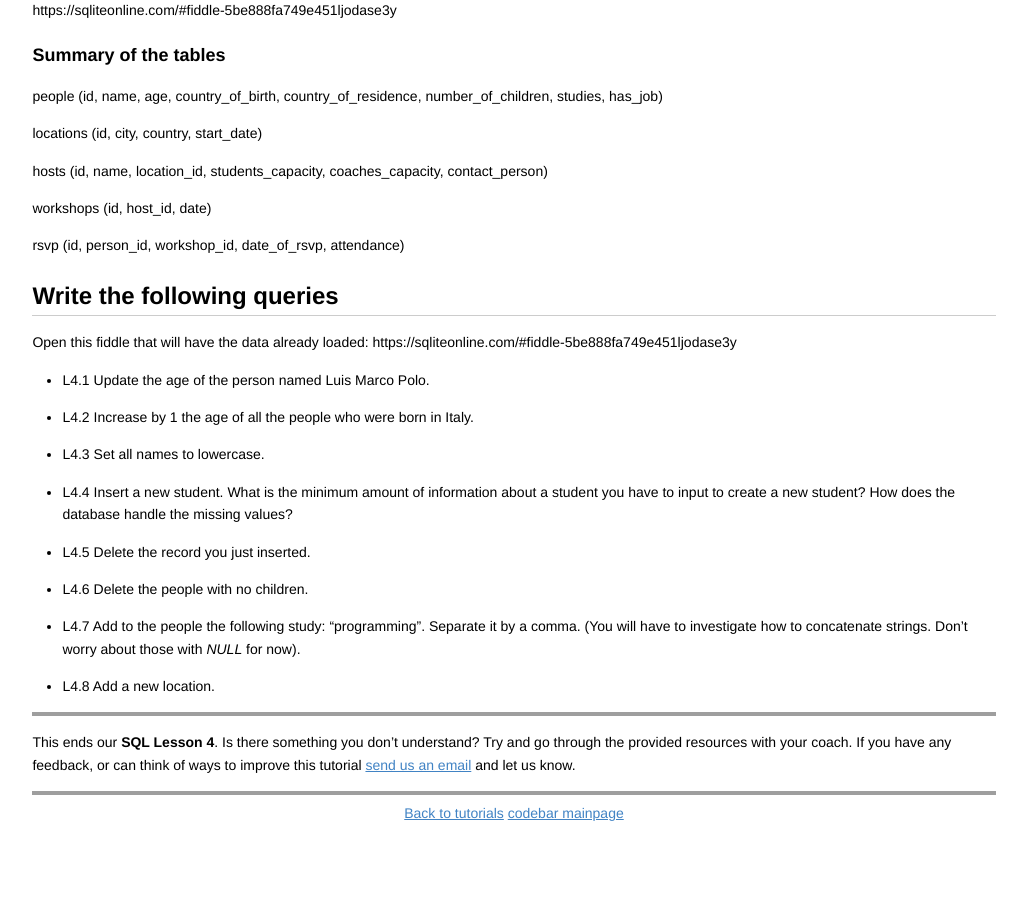
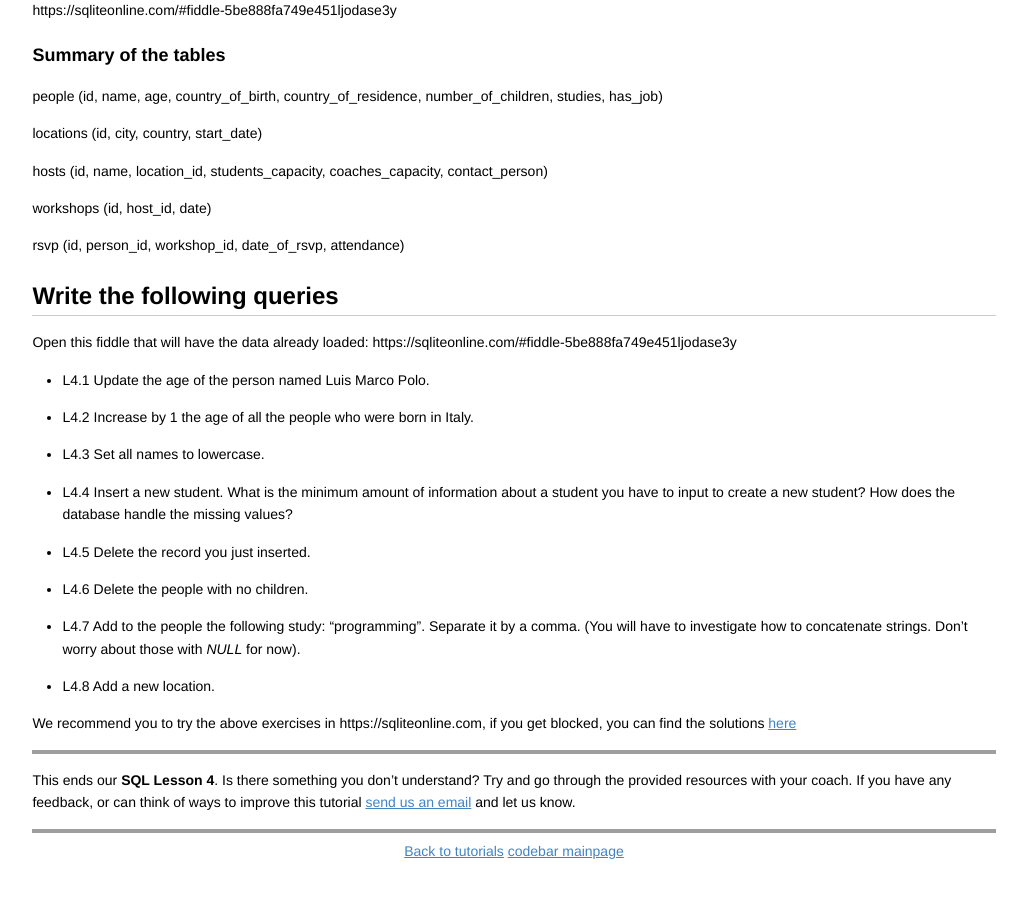
Before and after one commit to codebar/tutorials, a Jekyll site: the page built from sql/lesson4/tutorial.md, in a window 1280 px wide and 900 px high, scrolled down 2580 px, cut to the strip 0-898 px from the top of the window. Shown: the whole strip, without its empty margins (126-1153 px from the left). Built offline with Jekyll 4.4.1, drawn with Linux system fonts in a browser that asks for light colours; before the commit the page ends 3443 px from its top, so only the background shows below that; grey boxes are pictures that could not be loaded.

Commit message:
Add link to solutions files

```diff
--- a/sql/lesson4/tutorial.md
+++ b/sql/lesson4/tutorial.md
@@ -155,6 +155,8 @@ Open this fiddle that will have the data already loaded: https://sqliteonline.co
 * L4.7 Add to the people the following study: "programming". Separate it by a comma. (You will have to investigate how to concatenate strings. Don't worry about those with _NULL_ for now).
 * L4.8 Add a new location.
 
+We recommend you to try the above exercises in https://sqliteonline.com, if you get blocked, you can find the solutions [here](solutions.md)
+
 ---
 This ends our **SQL Lesson 4**. Is there something you don't understand? Try and go through the provided resources with your coach. If you have any feedback, or can think of ways to improve this tutorial [send us an email](mailto:feedback@codebar.io) and let us know.
 
```
Also changed, not shown: sql/lesson1/tutorial.md (+1 -0 lines), sql/lesson2/tutorial.md (+3 -0 lines), sql/lesson3/tutorial.md (+2 -0 lines), sql/lesson5/tutorial.md (+2 -0 lines), sql/lesson6/tutorial.md (+2 -0 lines).
